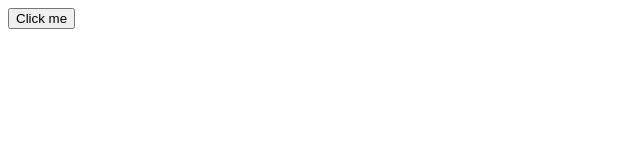
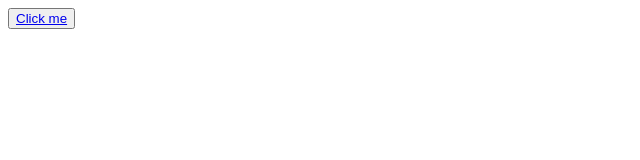
Before and after one commit to MarkoP002/MarkoP002-github.io, a plain HTML site: page LandingPage/index.html in a window 1280 px wide. Shown: the full height of the page, 0-640 px from the left. Drawn offline with Linux system fonts and the light colour scheme.

Commit message:
Added another website

```diff
--- a/LandingPage/index.html
+++ b/LandingPage/index.html
@@ -9,6 +9,6 @@
 
 </head>
 <body>
-    <button>Click me</button>
+    <button><a href="../ProjectCafe/index.html">Click me</a></button>
 </body>
 </html>
```
